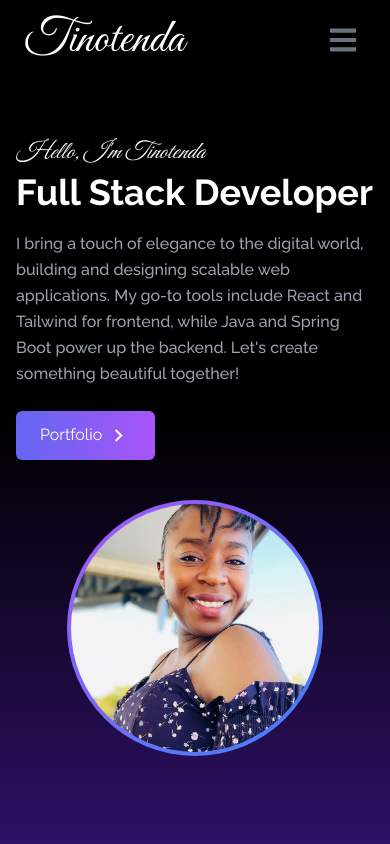
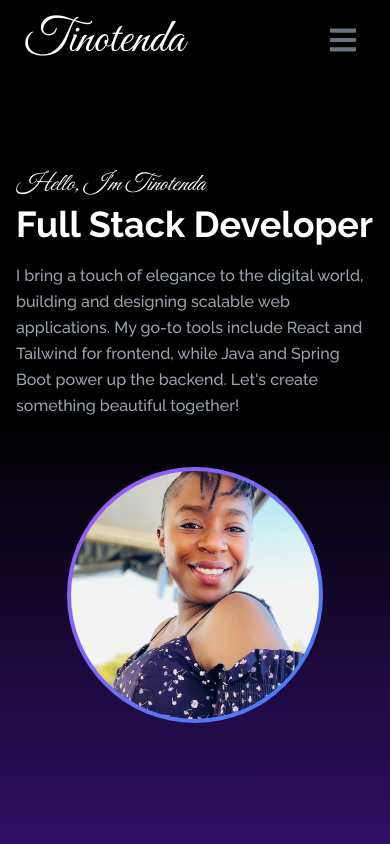
Before and after one commit to tinofay/portfolio, a React (Create React App) app: page / in a window 390 px wide. Shown: the top 844 px of the page. Built offline with nearby package versions, Linux system fonts and the light colour scheme; the HTML template or start-up script is replaced by a standard one.

Commit message:
edit overlapping image

```diff
--- a/src/components/Home.jsx
+++ b/src/components/Home.jsx
@@ -2,6 +2,7 @@ import React from "react";
 import HeroImage from "../assets/my-pics/myPic.png.jpg";
 import { MdOutlineKeyboardArrowRight } from "react-icons/md";
 import { Link } from "react-scroll";
+import "../styles/header.css"
 
 const Home = () => {
     return (
@@ -10,8 +11,7 @@ const Home = () => {
             className="min-h-screen w-full bg-gradient-to-b from-black via-black to-violet-950"
         >
             <div className="flex items-center justify-center min-h-screen pt-20 pb-8">
-            <div
-                className="max-w-screen-xl mx-auto flex flex-col md:flex-row items-center px-4 md:px-8 lg:px-16 space-y-8 md:space-y-0">
+                <div className="max-w-screen-xl mx-auto flex flex-col md:flex-row items-center px-4 md:px-8 lg:px-16 space-y-8 md:space-y-0">
                     {/* Text Section */}
                     <div className="flex flex-col justify-center w-full md:w-1/2 lg:w-3/5 md:mr-16">
                         <p className="text-2xl xs:text-3xl sm:text-5xl text-white leading-snug">
@@ -38,7 +38,7 @@ const Home = () => {
                         </p>
 
                         {/* Portfolio Button */}
-                    <div>
+                        <div className="hidden md:block">
                             <Link
                                 to="portfolio"
                                 smooth
@@ -47,7 +47,7 @@ const Home = () => {
                             >
                                 Portfolio
                                 <span className="group-hover:rotate-90 duration-300">
-            <MdOutlineKeyboardArrowRight size={25} className="ml-1"/>
+                  <MdOutlineKeyboardArrowRight size={25} className="ml-1" />
                 </span>
                             </Link>
                         </div>
@@ -55,7 +55,7 @@ const Home = () => {
 
                     {/* Image Section */}
                     <div className="flex justify-center items-center w-full md:w-1/2 lg:w-2/5">
-                    <div className="relative flex justify-center items-center">
+                        <div className="relative flex justify-center items-center z-0">
                             {/* Profile Image with Gradient Border */}
                             <div
                                 className="rounded-full w-64 h-64 sm:w-80 sm:h-80 md:w-96 md:h-96 p-[4px]"
@@ -74,12 +74,8 @@ const Home = () => {
                             </div>
                         </div>
                     </div>
-
-
                 </div>
             </div>
-
-
         </div>
     );
 };
--- a/src/components/NavBar.jsx
+++ b/src/components/NavBar.jsx
@@ -29,7 +29,7 @@ const NavBar = () => {
   ];
 
   return (
-    <div className="flex justify-between items-center w-full h-20 px-4 text-white bg-black fixed">
+    <div className="flex justify-between items-center w-full h-20 px-4 text-white bg-black fixed z-50">
       <div>
         <h1 className="text-5xl font-signature ml-2">Tinotenda</h1>
       </div>
--- /dev/null
+++ b/src/styles/header.css
@@ -0,0 +1,6 @@
+/* header.css */
+.sticky-header {
+    position: sticky;
+    top: 0;
+    z-index: 10;
+}
```
Lines whose indentation alone changed are shown as unchanged.
